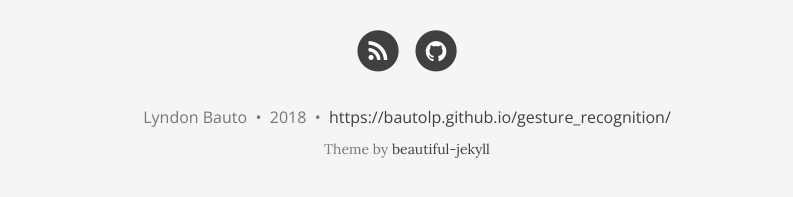
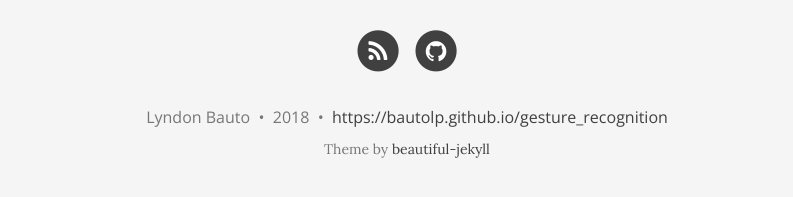
Before and after one commit to bautolp/gesture_recognition, a Jekyll site: the page built from index.html, in a window 1280 px wide and 1389 px high. Shown: the part 1179-1376 px from the top of the window, without its empty margins (233-1026 px from the left). Built offline with Jekyll 4.4.1, drawn with Linux system fonts in a browser that asks for light colours; nearby versions of some CDN libraries; the list of posts is cut into pages by our own code; a file with an impossible date is left out.

Commit message:
Attempting to fix pathing

```diff
--- a/_config.yml
+++ b/_config.yml
@@ -5,7 +5,7 @@
 # baseurl is the website's URL without the hostname
 
 # If you are building a simple GitHub user page (http://username.github.io) then use these settings:
-url: "https://bautolp.github.io/gesture_recognition/"
+url: "https://bautolp.github.io/gesture_recognition"
 baseurl: "/gesture_recognition"
 
 # If you are building a GitHub project page then use these settings:
@@ -24,13 +24,12 @@
 
 # List of links in the navigation bar
 navbar-links:
-  Thanks: "https://bautolp.github.io/gesture_recognition/"
-  Usage: "https://bautolp.github.io/gesture_recognition/"
+  Thanks: "https://bautolp.github.io/gesture_recognition"
+  Usage: "https://bautolp.github.io/gesture_recognition"
   Project Details:
-    - Overview: "https://bautolp.github.io/gesture_recognition/"
-    - Skin Detection: "https://bautolp.github.io/gesture_recognition/"
-    - Convexity Analysis: "https://bautolp.github.io/gesture_recognition/"
-    -
+    - Overview: "https://bautolp.github.io/gesture_recognition"
+    - Skin Detection: "https://bautolp.github.io/gesture_recognition"
+    - Convexity Analysis: "https://bautolp.github.io/gesture_recognition"
 
 # Image to show in the navigation bar - image must be a square (width = height)
 # Remove this parameter if you don't want an image in the navbar
@@ -101,7 +100,7 @@
 
 # How to display the link to the website in the footer
 # Remove this if you don't want a link in the footer
-url-pretty: "https://bautolp.github.io/gesture_recognition/"
+url-pretty: "https://bautolp.github.io/gesture_recognition"
 
 # --- Web Statistics Section --- #
 
@@ -186,7 +185,7 @@
 
 # prose.io config
 prose:
-  rooturl: 'gesture_recognition/_posts'
+  rooturl: '_posts'
   media: 'img'
   ignore:
     - 404.html
```
Also changed, not shown: feed.xml (+4 -4 lines).
